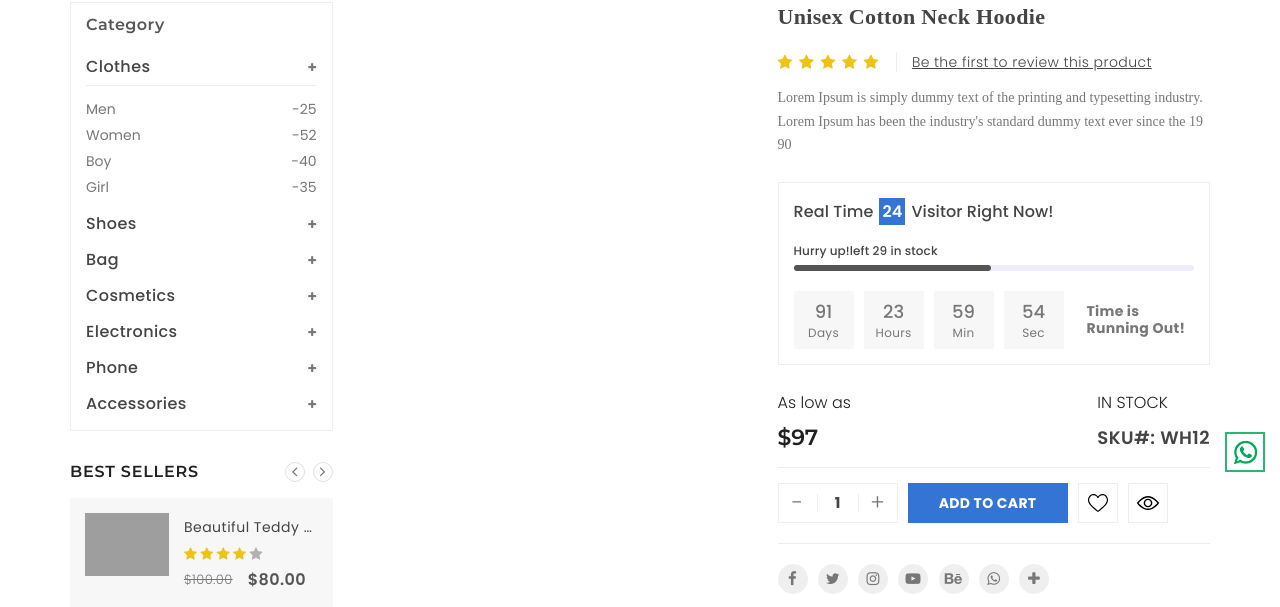
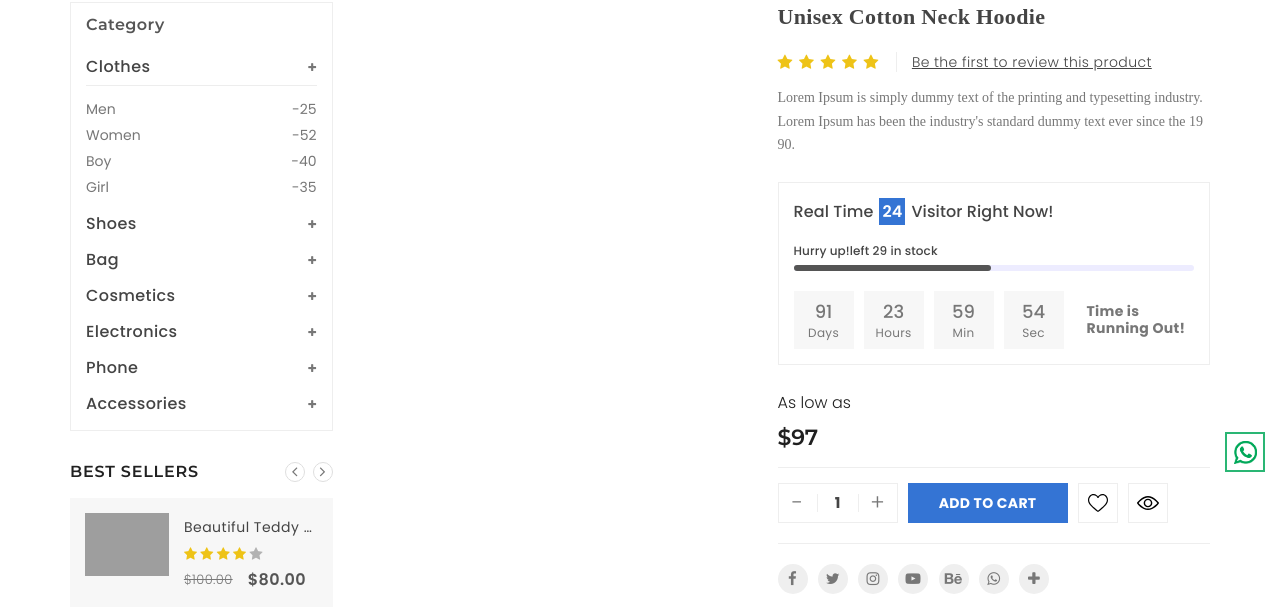
Before and after one commit to eclipse-cmd/ekka-ecommerce, a PHP site: page /product.php?id=1 in a window 1280 px wide. Shown: the part 313-920 px from the top of the page. Run offline with PHP 8.4, Linux system fonts and the light colour scheme; data comes from the database, SQL or seed files in the repository; data that the repository does not hold is empty; some libraries are stand-ins or nearby versions; some web fonts are replaced; grey boxes are pictures that could not be loaded.

Commit message:
product detail shop

```diff
--- a/product.php
+++ b/product.php
@@ -69,17 +69,14 @@ if ($product['status'] === true) {
                                                 <div class="single-slide zoom-image-hover">
                                                      <?php
                                                             $img1 = json_decode($product['img_path'])[0];
-                                                    // $img2 = json_decode($product['img_path'])[1];
-                                                    if ($img1) print("<img class='img-responsive' src='assets/images/product-image/" . $img1 . "'
-                                                                                alt=''>");
-
+                                                            if ($img1) print("<img class='img-responsive' src='../../assets/images/product-image/" . $img1 . "' alt='product'>");
                                                      ?>
                                                 </div>
                                                <!--  <div class="single-slide zoom-image-hover">
-                                                                        <img class="img-responsive" src="<?php echo ROOT ?>/assets/images/product-image/9_2.jpg" alt="">
-                                                                    </div>
-                                                                    <div class="single-slide zoom-image-hover">
-                                                                        <img class="img-responsive" src="<?php echo ROOT ?>/assets/images/product-image/9_3.jpg" alt="">
+                                                    <img class="img-responsive" src="<?php echo $product['img_path'] ?>/assets/images/product-image/9_2.jpg" alt="">
+                                                </div> -->
+                                                <!-- <div class="single-slide zoom-image-hover"> -->
+                                             <!--        <img class="img-responsive" src="<?php echo ROOT ?>/assets/images/product-image/9_3.jpg" alt="">
                                                 </div>
                                                 <div class="single-slide zoom-image-hover">
                                                     <img class="img-responsive" src="<?php echo ROOT ?>/assets/images/product-image/9_4.jpg" alt="">
@@ -88,8 +85,8 @@ if ($product['status'] === true) {
                                                     <img class="img-responsive" src="<?php echo ROOT ?>/assets/images/product-image/9_3.jpg" alt="">
                                                 </div> -->
                                             </div>
-                                            <!--  <div class="single-nav-thumb">
-                                                                    <div class="single-slide">
+                                             <div class="single-nav-thumb">
+                                               <!--  <div class="single-slide">
                                                     <img class="img-responsive" src="<?php echo ROOT ?>/assets/images/product-image/9_1.jpg" alt="">
                                                 </div>
                                                 <div class="single-slide">
@@ -103,8 +100,8 @@ if ($product['status'] === true) {
                                                 </div>
                                                 <div class="single-slide">
                                                     <img class="img-responsive" src="<?php echo ROOT ?>/assets/images/product-image/9_3.jpg" alt="">
+                                                </div> -->
                                             </div>
-                                                                </div> -->
                                         </div>
                                     </div>
                                     <div class="single-pro-desc">
@@ -123,9 +120,7 @@ if ($product['status'] === true) {
                                                 <span class="ec-read-review"><a href="#ec-spt-nav-review">Be the first to
                                                         review this product</a></span>
                                             </div>
-                                            <div class="ec-single-desc">Lorem Ipsum is simply dummy text of the printing and
-                                                typesetting industry. Lorem Ipsum has been the industry's standard dummy
-                                                text ever since the 1990</div>
+                                            <div class="ec-single-desc"><?php echo $product['short_description'] ?></div>
 
                                             <div class="ec-single-sales">
                                                 <div class="ec-single-sales-inner">
@@ -148,10 +143,10 @@ if ($product['status'] === true) {
                                                     <span class="ec-single-ps-title">As low as</span>
                                                     <span class="new-price">$<?php echo $product['price'] ?></span>
                                                 </div>
-                                                <div class="ec-single-stoke">
+                                               <!--  <div class="ec-single-stoke">
                                                     <span class="ec-single-ps-title">IN STOCK</span>
                                                     <span class="ec-single-sku">SKU#: WH12</span>
-                                                </div>
+                                                </div> -->
                                             </div>
 
                                             <!--   <div class="ec-pro-variation">
```
Lines whose indentation alone changed are shown as unchanged.
